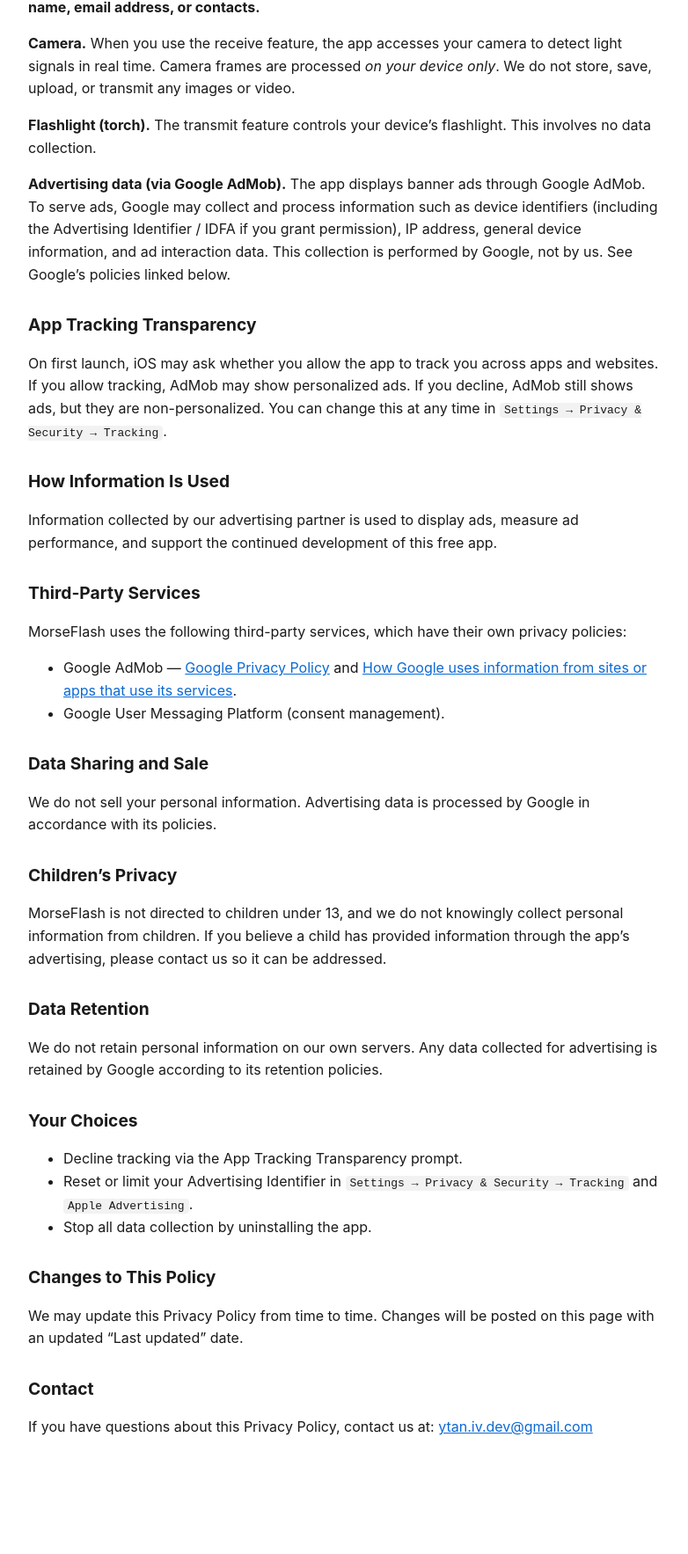
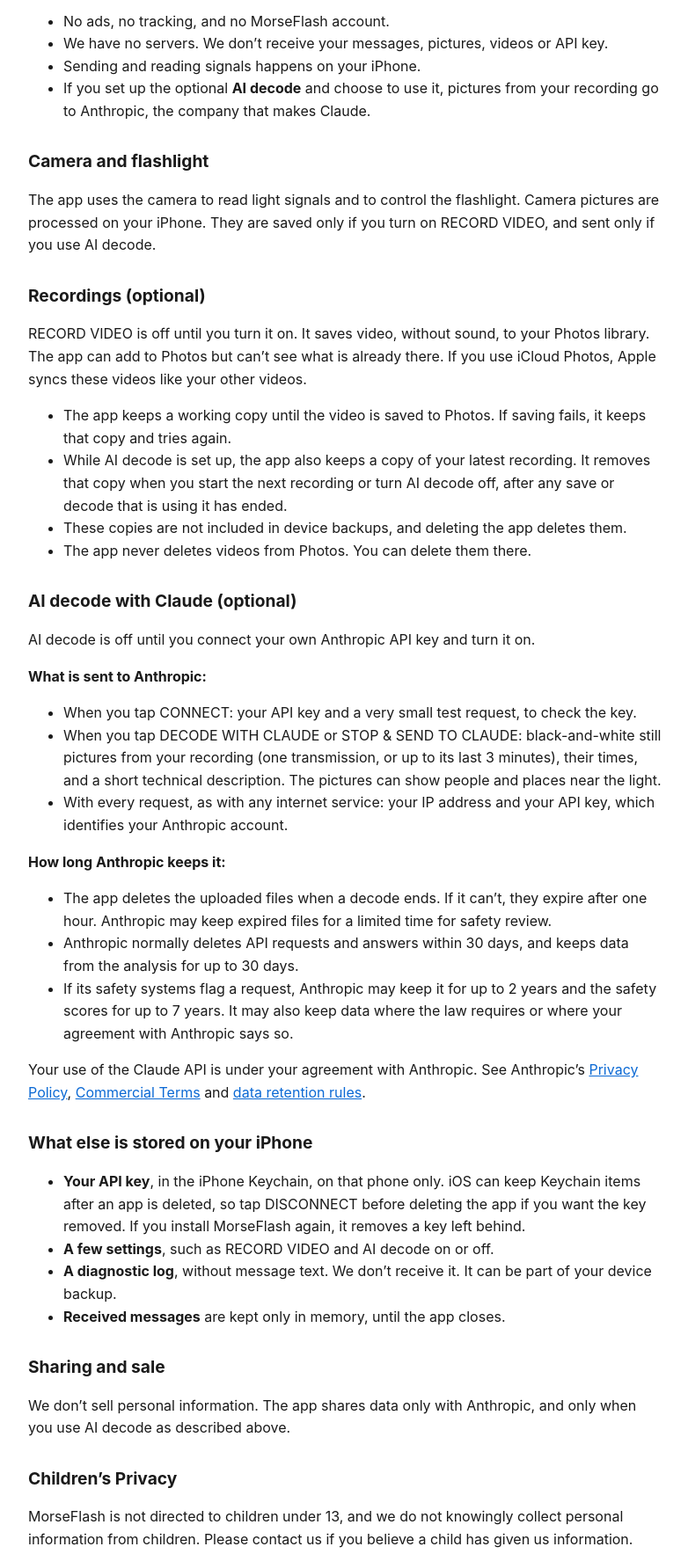
Before and after one commit to ytan88/morseflash-privacy, a plain HTML site: page index.html in a window 1280 px wide. Shown: the part 323-2090 px from the top of the page at 88% size, without its empty margins (248-1030 px from the left). Before the commit the page ends 1999 px from the top, so only its background shows below. Drawn offline with Linux system fonts and the light colour scheme.

Commit message:
Add files via upload

```diff
--- a/index.html
+++ b/index.html
@@ -16,76 +16,109 @@
 </head>
 <body>
 <h1>Privacy Policy for MorseFlash</h1>
-<p class="muted">Last updated: May 31, 2026</p>
+<p class="muted">Last updated: November 22, 2026</p>
 
 <p>This Privacy Policy explains how MorseFlash (“the app,” “we,” “us”) handles
-information when you use it. MorseFlash is a free utility that transmits Morse
-code using your device’s flashlight (torch) and receives Morse light signals
-using your device’s camera.</p>
+information. MorseFlash sends Morse code with your iPhone’s flashlight and
+reads Morse light signals with its camera.</p>
 
-<h2>Information We Collect</h2>
-<p><strong>We do not require an account and do not directly collect personal
-information such as your name, email address, or contacts.</strong></p>
+<p>This policy describes <strong>version 1.1 and later</strong>. Version 1.0 is
+different: see <a href="#version-1-0">Version 1.0</a> below.</p>
 
-<p><strong>Camera.</strong> When you use the receive feature, the app accesses
-your camera to detect light signals in real time. Camera frames are processed
-<em>on your device only</em>. We do not store, save, upload, or transmit any
-images or video.</p>
-
-<p><strong>Flashlight (torch).</strong> The transmit feature controls your
-device’s flashlight. This involves no data collection.</p>
-
-<p><strong>Advertising data (via Google AdMob).</strong> The app displays banner
-ads through Google AdMob. To serve ads, Google may collect and process
-information such as device identifiers (including the Advertising Identifier /
-IDFA if you grant permission), IP address, general device information, and ad
-interaction data. This collection is performed by Google, not by us. See
-Google’s policies linked below.</p>
-
-<h2>App Tracking Transparency</h2>
-<p>On first launch, iOS may ask whether you allow the app to track you across
-apps and websites. If you allow tracking, AdMob may show personalized ads. If
-you decline, AdMob still shows ads, but they are non-personalized. You can
-change this at any time in <code>Settings &rarr; Privacy &amp; Security &rarr;
-Tracking</code>.</p>
-
-<h2>How Information Is Used</h2>
-<p>Information collected by our advertising partner is used to display ads,
-measure ad performance, and support the continued development of this free app.</p>
-
-<h2>Third-Party Services</h2>
-<p>MorseFlash uses the following third-party services, which have their own
-privacy policies:</p>
+<h2>In short</h2>
 <ul>
-  <li>Google AdMob —
-      <a href="https://policies.google.com/privacy">Google Privacy Policy</a>
-      and
-      <a href="https://support.google.com/admob/answer/6128543">How Google uses information from sites or apps that use its services</a>.</li>
-  <li>Google User Messaging Platform (consent management).</li>
+  <li>No ads, no tracking, and no MorseFlash account.</li>
+  <li>We have no servers. We don’t receive your messages, pictures, videos or API key.</li>
+  <li>Sending and reading signals happens on your iPhone.</li>
+  <li>If you set up the optional <strong>AI decode</strong> and choose to use it,
+      pictures from your recording go to Anthropic, the company that makes Claude.</li>
 </ul>
 
-<h2>Data Sharing and Sale</h2>
-<p>We do not sell your personal information. Advertising data is processed by
-Google in accordance with its policies.</p>
+<h2>Camera and flashlight</h2>
+<p>The app uses the camera to read light signals and to control the flashlight.
+Camera pictures are processed on your iPhone. They are saved only if you turn on
+RECORD VIDEO, and sent only if you use AI decode.</p>
+
+<h2>Recordings (optional)</h2>
+<p>RECORD VIDEO is off until you turn it on. It saves video, without sound, to your
+Photos library. The app can add to Photos but can’t see what is already there.
+If you use iCloud Photos, Apple syncs these videos like your other videos.</p>
+<ul>
+  <li>The app keeps a working copy until the video is saved to Photos. If saving
+      fails, it keeps that copy and tries again.</li>
+  <li>While AI decode is set up, the app also keeps a copy of your latest recording.
+      It removes that copy when you start the next recording or turn AI decode off,
+      after any save or decode that is using it has ended.</li>
+  <li>These copies are not included in device backups, and deleting the app deletes them.</li>
+  <li>The app never deletes videos from Photos. You can delete them there.</li>
+</ul>
+
+<h2>AI decode with Claude (optional)</h2>
+<p>AI decode is off until you connect your own Anthropic API key and turn it on.</p>
+<p><strong>What is sent to Anthropic:</strong></p>
+<ul>
+  <li>When you tap CONNECT: your API key and a very small test request, to check the key.</li>
+  <li>When you tap DECODE WITH CLAUDE or STOP &amp; SEND TO CLAUDE: black-and-white still pictures from your
+      recording (one transmission, or up to its last 3 minutes), their times, and a
+      short technical description. The pictures can show people and places near the light.</li>
+  <li>With every request, as with any internet service: your IP address and your API
+      key, which identifies your Anthropic account.</li>
+</ul>
+<p><strong>How long Anthropic keeps it:</strong></p>
+<ul>
+  <li>The app deletes the uploaded files when a decode ends. If it can’t, they expire
+      after one hour. Anthropic may keep expired files for a limited time for safety review.</li>
+  <li>Anthropic normally deletes API requests and answers within 30 days, and keeps
+      data from the analysis for up to 30 days.</li>
+  <li>If its safety systems flag a request, Anthropic may keep it for up to 2 years and
+      the safety scores for up to 7 years. It may also keep data where the law requires
+      or where your agreement with Anthropic says so.</li>
+</ul>
+<p>Your use of the Claude API is under your agreement with Anthropic. See Anthropic’s
+<a href="https://www.anthropic.com/legal/privacy">Privacy Policy</a>,
+<a href="https://www.anthropic.com/legal/commercial-terms">Commercial Terms</a> and
+<a href="https://privacy.claude.com/en/articles/7996866-how-long-do-you-store-my-organization-s-data">data retention rules</a>.</p>
+
+<h2>What else is stored on your iPhone</h2>
+<ul>
+  <li><strong>Your API key</strong>, in the iPhone Keychain, on that phone only. iOS can
+      keep Keychain items after an app is deleted, so tap DISCONNECT before deleting the
+      app if you want the key removed. If you install MorseFlash again, it removes a key
+      left behind.</li>
+  <li><strong>A few settings</strong>, such as RECORD VIDEO and AI decode on or off.</li>
+  <li><strong>A diagnostic log</strong>, without message text. We don’t receive it. It can
+      be part of your device backup.</li>
+  <li><strong>Received messages</strong> are kept only in memory, until the app closes.</li>
+</ul>
+
+<h2>Sharing and sale</h2>
+<p>We don’t sell personal information. The app shares data only with Anthropic, and
+only when you use AI decode as described above.</p>
 
 <h2>Children’s Privacy</h2>
-<p>MorseFlash is not directed to children under 13, and we do not knowingly
-collect personal information from children. If you believe a child has provided
-information through the app’s advertising, please contact us so it can be
-addressed.</p>
+<p>MorseFlash is not directed to children under 13, and we do not knowingly collect
+personal information from children. Please contact us if you believe a child has
+given us information.</p>
 
-<h2>Data Retention</h2>
-<p>We do not retain personal information on our own servers. Any data collected
-for advertising is retained by Google according to its retention policies.</p>
+<h2>Your choices</h2>
+<ul>
+  <li>Leave RECORD VIDEO and AI decode off. Everything else works without them.</li>
+  <li>Turn AI decode off or tap DISCONNECT at any time. A decode that is running stops,
+      and nothing more from the recording is sent. What was already sent follows the
+      retention rules above.</li>
+  <li>Change camera and Photos access in <code>Settings &rarr; MorseFlash</code>.</li>
+</ul>
 
-<h2>Your Choices</h2>
-<ul>
-  <li>Decline tracking via the App Tracking Transparency prompt.</li>
-  <li>Reset or limit your Advertising Identifier in
-      <code>Settings &rarr; Privacy &amp; Security &rarr; Tracking</code> and
-      <code>Apple Advertising</code>.</li>
-  <li>Stop all data collection by uninstalling the app.</li>
-</ul>
+<h2 id="version-1-0">Version 1.0</h2>
+<p>Version 1.0 has no recording and no AI decode, and does not save or upload camera
+pictures. It shows banner ads through Google AdMob. Google may collect device
+identifiers (including the Advertising Identifier, if you allow tracking), IP address,
+device information and ad interaction data, and uses the Google User Messaging
+Platform for consent. Google handles this data under its
+<a href="https://policies.google.com/privacy">Privacy Policy</a> and its
+<a href="https://support.google.com/admob/answer/6128543">rules for apps that use its services</a>.
+You can change tracking in <code>Settings &rarr; Privacy &amp; Security &rarr; Tracking</code>,
+or update to version 1.1 or later, which has no ads.</p>
 
 <h2>Changes to This Policy</h2>
 <p>We may update this Privacy Policy from time to time. Changes will be posted
```
Also changed, not shown: support.html (+32 -9 lines).
